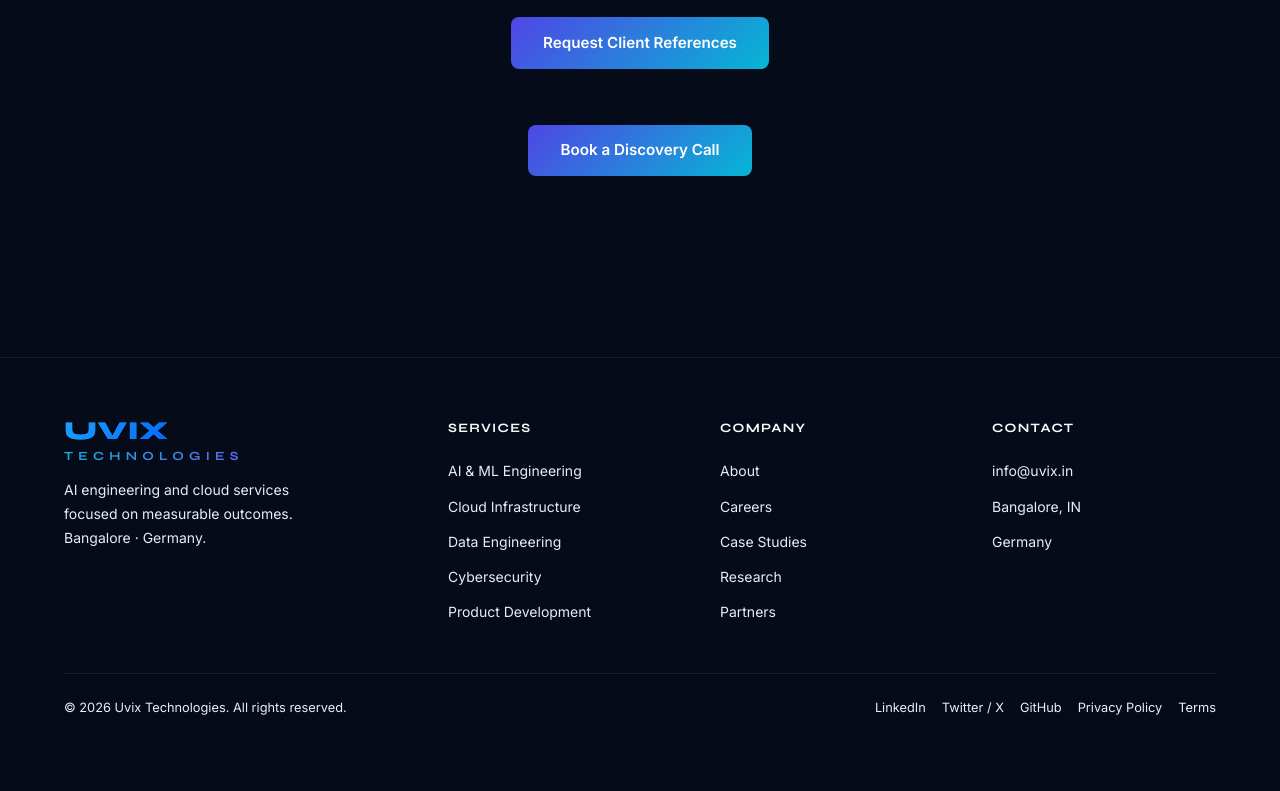
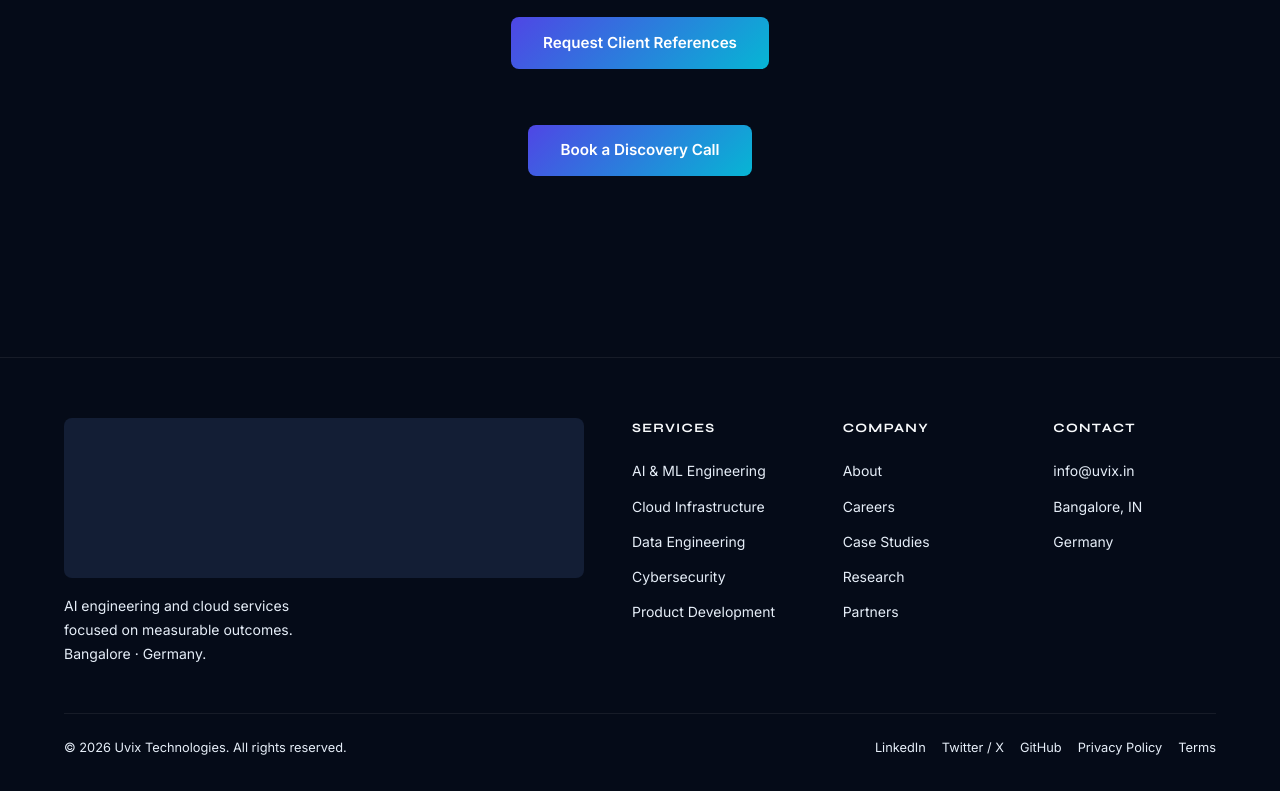
Before and after one commit to nitishbhardwajid-beep/Uvix, a Next.js app: page /clients in a window 1280 px wide. Shown: the part 443-1234 px from the top of the page. Before the commit the page ends 1193 px from the top, so only its background shows below. Built offline with nearby package versions, Linux system fonts and the light colour scheme.

Commit message:
Add inline Logo component (SVG) and use it in header/footer; CSS sizing helpers

```diff
--- /dev/null
+++ b/app/components/Logo.js
@@ -0,0 +1,69 @@
+"use client";
+import React from 'react';
+
+export default function Logo({ size = 'compact', variant = 'default' }) {
+  // size: 'compact' | 'large'
+  // variant: 'default' | 'boxed' (dark background)
+  const width = size === 'large' ? 520 : 160;
+  const height = size === 'large' ? 160 : 48;
+
+  return (
+    <svg
+      className={`logo-svg logo-${size} ${variant === 'boxed' ? 'logo-boxed' : ''}`}
+      width={width}
+      height={height}
+      viewBox={`0 0 ${width} ${height}`}
+      role="img"
+      aria-label="Uvix Technologies"
+      xmlns="http://www.w3.org/2000/svg"
+    >
+      <defs>
+        <linearGradient id="uvixGrad" x1="0%" x2="100%" y1="0%" y2="0%">
+          <stop offset="0%" stopColor="#1EA1FF" />
+          <stop offset="100%" stopColor="#0066FF" />
+        </linearGradient>
+      </defs>
+
+      {/* Optional dark background box for boxed variant */}
+      {variant === 'boxed' ? (
+        <rect x="0" y="0" width="100%" height="100%" rx="8" fill="#071428" />
+      ) : null}
+
+      {/* UVIX wordmark */}
+      <g transform={size === 'large' ? 'translate(20,40)' : 'translate(0,8)'}>
+        <text
+          x="0"
+          y={size === 'large' ? 48 : 28}
+          fontFamily="Oxanium, Montserrat, sans-serif"
+          fontWeight="800"
+          fontSize={size === 'large' ? 72 : 28}
+          fill="url(#uvixGrad)"
+          letterSpacing={size === 'large' ? '-6' : '-1'}
+        >
+          UVIX
+        </text>
+
+        <text
+          x="0"
+          y={size === 'large' ? 100 : 44}
+          fontFamily="Space Grotesk, Montserrat, sans-serif"
+          fontWeight="700"
+          fontSize={size === 'large' ? 18 : 10}
+          fill={variant === 'boxed' ? '#BBD2ED' : 'var(--slate)'}
+          letterSpacing={size === 'large' ? '14' : '6'}
+        >
+          TECHNOLOGIES
+        </text>
+
+        {size === 'large' ? (
+          <g transform="translate(0,118)">
+            <line x1="0" x2="220" y1="4" y2="4" stroke="#1EA1FF" strokeWidth="3" strokeLinecap="round" />
+            <text x="240" y="10" fontFamily="Montserrat, Poppins, sans-serif" fontSize="16" fill={variant === 'boxed' ? '#BBD2ED' : 'var(--slate)'}>
+              Ideas to Innovation
+            </text>
+          </g>
+        ) : null}
+      </g>
+    </svg>
+  );
+}
--- a/app/components/SiteLayout.js
+++ b/app/components/SiteLayout.js
@@ -2,6 +2,7 @@
 import Link from 'next/link';
 import { navItems } from '../data/siteContent';
 import { useState, useEffect } from 'react';
+import Logo from './Logo';
 
 export default function SiteLayout({ children, title, description }) {
   const [mobileOpen, setMobileOpen] = useState(false);
@@ -29,10 +30,7 @@ export default function SiteLayout({ children, title, description }) {
     <>
       <nav>
         <Link className="nav-logo" href="/">
-          <span className="site-logo-text">
-            <span className="site-logo-main site-logo-header">UVIX</span>
-            <span className="site-logo-sub site-logo-header-sub">TECHNOLOGIES</span>
-          </span>
+          <Logo size="compact" />
         </Link>
         <div className="nav-actions">
           <button className="theme-toggle" aria-label="Toggle theme" onClick={() => setThemeLight((s) => !s)}>
@@ -60,10 +58,7 @@ export default function SiteLayout({ children, title, description }) {
         <div className="footer-grid">
           <div className="footer-brand">
             <Link className="nav-logo" href="/">
-                <span className="site-logo-text footer-logo-text">
-                  <span className="site-logo-main site-logo-header">UVIX</span>
-                  <span className="site-logo-sub site-logo-header-sub">TECHNOLOGIES</span>
-                </span>
+                <Logo size="large" variant={themeLight ? 'default' : 'boxed'} />
             </Link>
             <p>AI engineering and cloud services focused on measurable outcomes. Bangalore · Germany.</p>
           </div>
--- a/app/globals.css
+++ b/app/globals.css
@@ -147,6 +147,13 @@ nav { flex-wrap: nowrap; }
   .footer-logo-sub { font-size: .82rem; letter-spacing: .18em; }
   .footer-logo-tag { justify-content: center; }
 }
+
+/* SVG logo sizing helpers */
+.logo-svg { display: inline-block; vertical-align: middle; }
+.logo-compact { height: 44px; width: auto; }
+.logo-large { height: 160px; width: auto; }
+.logo-boxed rect { fill: var(--navy-3); }
+.logo-boxed text { fill: url(#uvixGrad); }
   .site-logo { height: 36px; display: inline-block; }
   .logo-compact { display: none; height: 36px; }
   .logo-stacked { display: none; height: 44px; }
```
